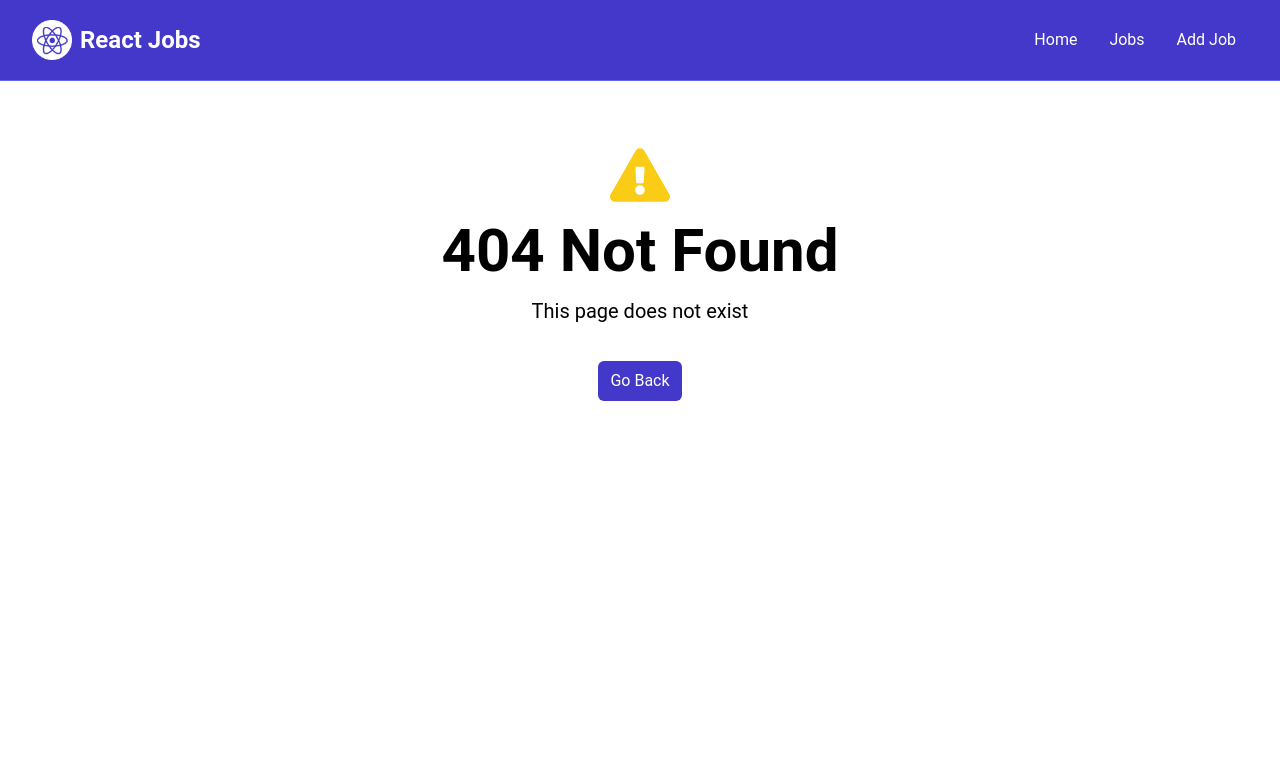
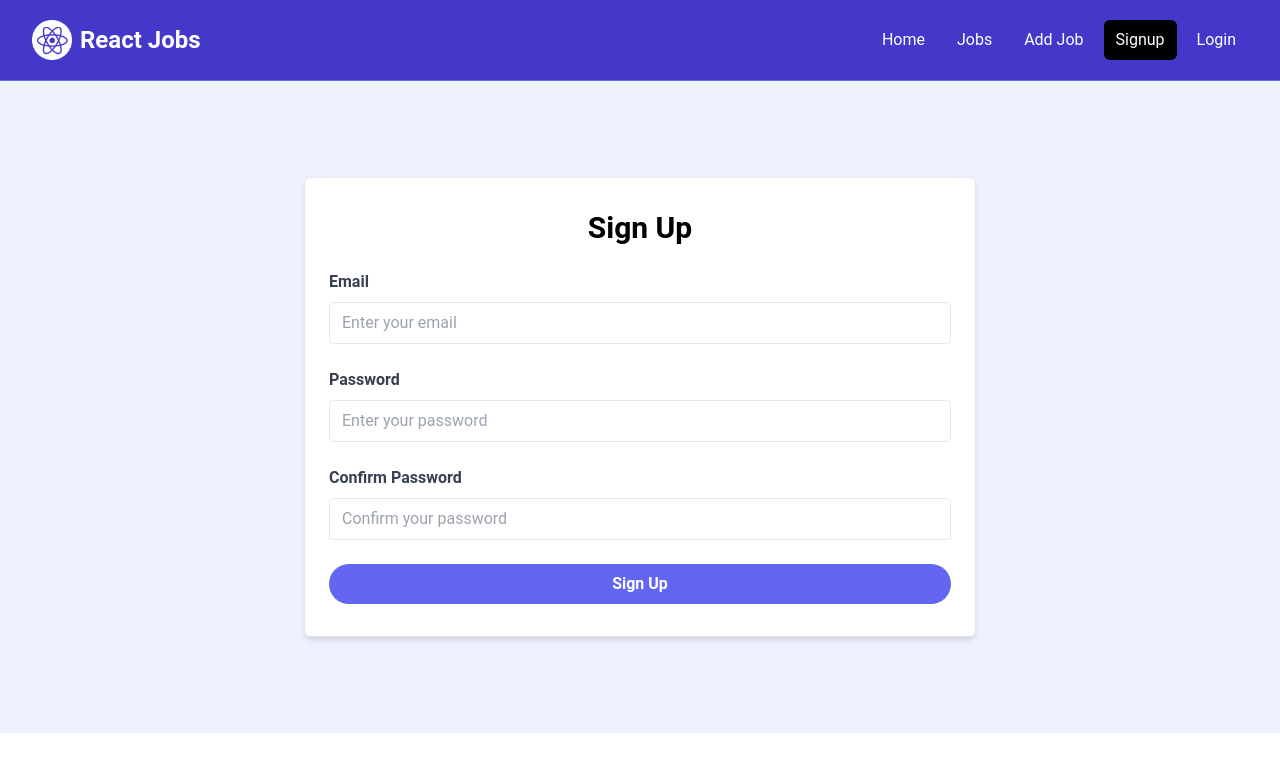
Before and after one commit to oiivantsov/metropolia-coding-marathon-2, a React (Vite) app in the folder frontend-simplified/: page /signup in a window 1280 px wide. Before the commit this address had no page. Shown: the top 772 px of the page. Built offline with nearby package versions, Linux system fonts and the light colour scheme.

Commit message:
iteration 2 fe wo. changes to vite config js

```diff
--- a/frontend-simplified/src/App.jsx
+++ b/frontend-simplified/src/App.jsx
@@ -11,14 +11,97 @@ import NotFoundPage from "./pages/NotFoundPage";
 import JobPage from "./pages/JobPage";
 import AddJobPage from "./pages/AddJobPage";
 import EditJobPage from "./pages/EditJobPage";
+import Signup from './components/SignUp';
+import Login from './components/Login';
+
+
 
 const App = () => {
+
+  // Add New Job
+  const addJob = async (newJob) => {
+    try {
+      const res = await fetch('/api/jobs', {
+        method: 'POST',
+        headers: {
+          'Content-Type': 'application/json',
+        },
+        body: JSON.stringify(newJob),
+      });
+      if (!res.ok) throw new Error('Failed to add job');
+    } catch (error) {
+      console.error(error);
+    }
+  };
+
+  // Delete Job
+  const deleteJob = async (id) => {
+    try {
+      const res = await fetch(`/api/jobs/${id}`, {
+        method: 'DELETE',
+      });
+      if (!res.ok) throw new Error('Failed to delete job');
+    } catch (error) {
+      console.error(error);
+    }
+  };
+
+  // Update Job
+  const updateJob = async (job) => {
+    try {
+      const res = await fetch(`/api/jobs/${job.id}`, {
+        method: 'PUT',
+        headers: {
+          'Content-Type': 'application/json',
+        },
+        body: JSON.stringify(job),
+      });
+      if (!res.ok) throw new Error('Failed to update job');
+    } catch (error) {
+      console.error(error);
+    }
+  };
+
+  // Handle Signup
+  const signupSubmit = async (userData) => {
+    try {
+      const res = await fetch('/api/signup', {
+        method: 'POST',
+        headers: {
+          'Content-Type': 'application/json',
+        },
+        body: JSON.stringify(userData),
+      });
+      if (!res.ok) throw new Error('Signup failed');
+    } catch (error) {
+      console.error(error);
+    }
+  };
+
+  // Handle Login
+  const loginSubmit = async (credentials) => {
+    try {
+      const res = await fetch('/api/login', {
+        method: 'POST',
+        headers: {
+          'Content-Type': 'application/json',
+        },
+        body: JSON.stringify(credentials),
+      });
+      if (!res.ok) throw new Error('Login failed');
+    } catch (error) {
+      console.error(error);
+    }
+  };
+
   const router = createBrowserRouter(
     createRoutesFromElements(
       <Route path="/" element={<MainLayout />}>
         <Route index element={<HomePage />} />
         <Route path="/jobs" element={<JobsPage />} />
         <Route path="/add-job" element={<AddJobPage />} />
+        <Route path='/signup' element={<Signup signupSubmit={signupSubmit} />} />
+        <Route path='/login' element={<Login loginSubmit={loginSubmit} />} />
         <Route path="/edit-job/:id" element={<EditJobPage />} />
         <Route path="/jobs/:id" element={<JobPage />} />
         <Route path="*" element={<NotFoundPage />} />
--- a/frontend-simplified/src/components/JobListings.jsx
+++ b/frontend-simplified/src/components/JobListings.jsx
@@ -33,10 +33,14 @@ const JobListings = ({ isHome = false }) => {
         {loading ? (
           <Spinner loading={loading} />
         ) : (
-          <div className='grid grid-cols-1 md:grid-cols-3 gap-6'>
-            {jobs.map((job) => (
-              <JobListing key={job.id} job={job} />
-            ))}
+          <div className="grid grid-cols-1 md:grid-cols-3 gap-6">
+            {jobs.length === 0 ? (
+              <p>No jobs available at the moment.</p>
+            ) : (
+              jobs.map((job) => (
+                <JobListing key={job.id} job={job} />
+              ))
+            )}
           </div>
         )}
       </div>
--- /dev/null
+++ b/frontend-simplified/src/components/Login.jsx
@@ -0,0 +1,69 @@
+import { useState } from 'react';
+import { useNavigate } from 'react-router-dom';
+import { toast } from 'react-toastify';
+
+const LoginPage = ({ loginSubmit }) => {
+    const [email, setEmail] = useState('');
+    const [password, setPassword] = useState('');
+    const navigate = useNavigate();
+    const submitForm = (e) => {
+        e.preventDefault();
+        const user = {
+            email,
+            password,
+        };
+        loginSubmit(user);
+        toast.success('Login Successful');
+        return navigate('/');
+    };
+    return (
+        <section className='bg-indigo-50'>
+            <div className='container m-auto max-w-2xl py-24'>
+                <div className='bg-white px-6 py-8 mb-4 shadow-md rounded-md border m-4 md:m-0'>
+                    <form onSubmit={submitForm}>
+                        <h2 className='text-3xl text-center font-semibold mb-6'>Login</h2>
+                        <div className='mb-4'>
+                            <label htmlFor='email' className='block text-gray-700 font-bold mb-2'>
+                                Email
+                            </label>
+                            <input
+                                type='email'
+                                id='email'
+                                name='email'
+                                className='border rounded w-full py-2 px-3 mb-2'
+                                placeholder='Enter your email'
+                                required
+                                value={email}
+                                onChange={(e) => setEmail(e.target.value)}
+                            />
+                        </div>
+                        <div className='mb-4'>
+                            <label htmlFor='password' className='block text-gray-700 font-bold mb-2'>
+                                Password
+                            </label>
+                            <input
+                                type='password'
+                                id='password'
+                                name='password'
+                                className='border rounded w-full py-2 px-3 mb-2'
+                                placeholder='Enter your password'
+                                required
+                                value={password}
+                                onChange={(e) => setPassword(e.target.value)}
+                            />
+                        </div>
+                        <div>
+                            <button
+                                className='bg-indigo-500 hover:bg-indigo-600 text-white font-bold py-2 px-4 rounded-full w-full focus:outline-none focus:shadow-outline'
+                                type='submit'
+                            >
+                                Login
+                            </button>
+                        </div>
+                    </form>
+                </div>
+            </div>
+        </section>
+    );
+};
+export default LoginPage;
--- a/frontend-simplified/src/components/Navbar.jsx
+++ b/frontend-simplified/src/components/Navbar.jsx
@@ -29,6 +29,12 @@ const Navbar = () => {
                 <NavLink to='/add-job' className={linkClass}>
                   Add Job
                 </NavLink>
+                <NavLink to='/signup' className={linkClass}>
+                  Signup
+                </NavLink>
+                <NavLink to='/login' className={linkClass}>
+                  Login
+                </NavLink>
               </div>
             </div>
           </div>
--- /dev/null
+++ b/frontend-simplified/src/components/SignUp.jsx
@@ -0,0 +1,89 @@
+import { useState } from 'react';
+import { useNavigate } from 'react-router-dom';
+import { toast } from 'react-toastify';
+
+const SignupPage = ({ signupSubmit }) => {
+    const [email, setEmail] = useState('');
+    const [password, setPassword] = useState('');
+    const [confirmPassword, setConfirmPassword] = useState('');
+    const navigate = useNavigate();
+    const submitForm = (e) => {
+        e.preventDefault();
+        if (password !== confirmPassword) {
+            toast.error('Passwords do not match');
+            return;
+        }
+        const newUser = {
+            email,
+            password,
+        };
+        signupSubmit(newUser);
+        toast.success('Signup Successful');
+        return navigate('/');
+    };
+    return (
+        <section className='bg-indigo-50'>
+            <div className='container m-auto max-w-2xl py-24'>
+                <div className='bg-white px-6 py-8 mb-4 shadow-md rounded-md border m-4 md:m-0'>
+                    <form onSubmit={submitForm}>
+                        <h2 className='text-3xl text-center font-semibold mb-6'>Sign Up</h2>
+                        <div className='mb-4'>
+                            <label htmlFor='email' className='block text-gray-700 font-bold mb-2'>
+                                Email
+                            </label>
+                            <input
+                                type='email'
+                                id='email'
+                                name='email'
+                                className='border rounded w-full py-2 px-3 mb-2'
+                                placeholder='Enter your email'
+                                required
+                                value={email}
+                                onChange={(e) => setEmail(e.target.value)}
+                            />
+                        </div>
+                        <div className='mb-4'>
+                            <label htmlFor='password' className='block text-gray-700 font-bold mb-2'>
+                                Password
+                            </label>
+                            <input
+                                type='password'
+                                id='password'
+                                name='password'
+                                className='border rounded w-full py-2 px-3 mb-2'
+                                placeholder='Enter your password'
+                                required
+                                value={password}
+                                onChange={(e) => setPassword(e.target.value)}
+                            />
+                        </div>
+                        <div className='mb-4'>
+                            <label htmlFor='confirmPassword' className='block text-gray-700 font-bold mb-2'>
+                                Confirm Password
+                            </label>
+                            <input
+                                type='password'
+                                id='confirmPassword'
+                                name='confirmPassword'
+                                className='border rounded w-full py-2 px-3 mb-2'
+                                placeholder='Confirm your password'
+                                required
+                                value={confirmPassword}
+                                onChange={(e) => setConfirmPassword(e.target.value)}
+                            />
+                        </div>
+                        <div>
+                            <button
+                                className='bg-indigo-500 hover:bg-indigo-600 text-white font-bold py-2 px-4 rounded-full w-full focus:outline-none focus:shadow-outline'
+                                type='submit'
+                            >
+                                Sign Up
+                            </button>
+                        </div>
+                    </form>
+                </div>
+            </div>
+        </section>
+    );
+};
+export default SignupPage;
```
Also changed, not shown: 1 other file (tests, documents, lock files or other folders).
